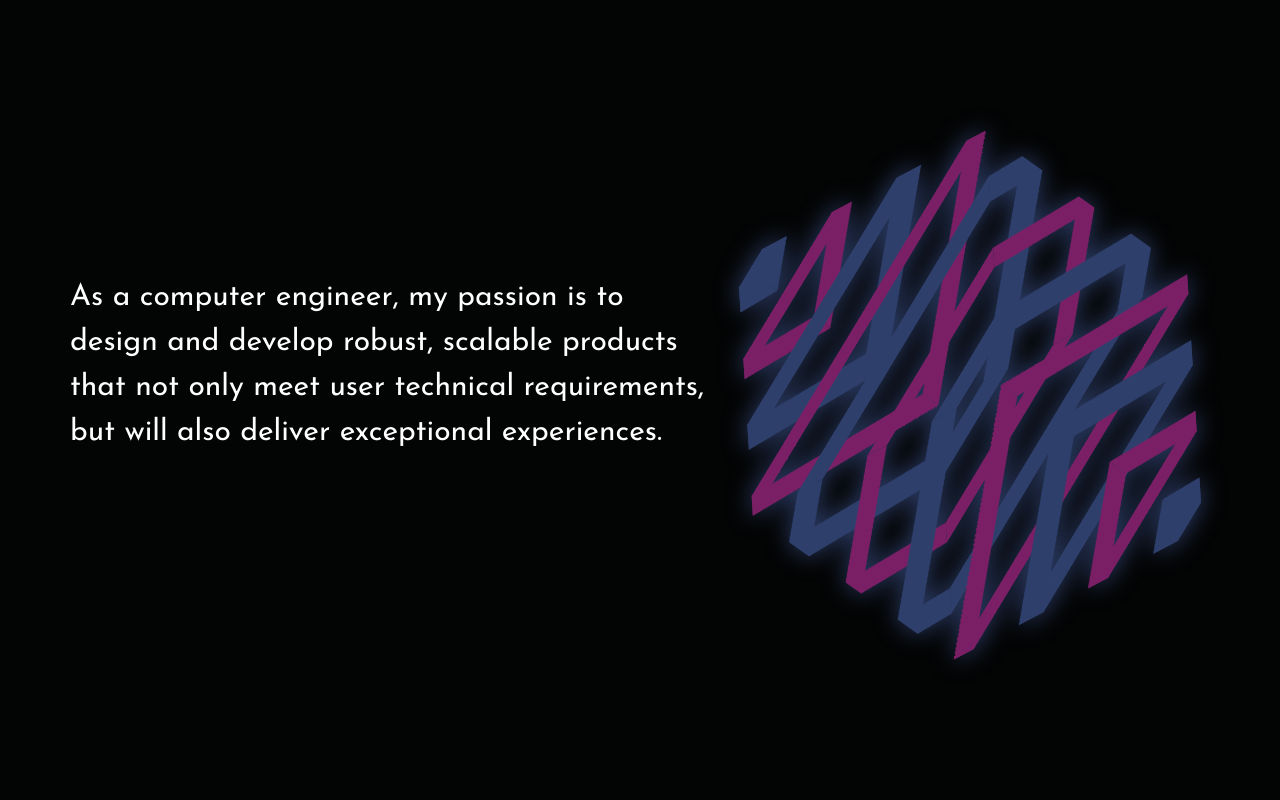
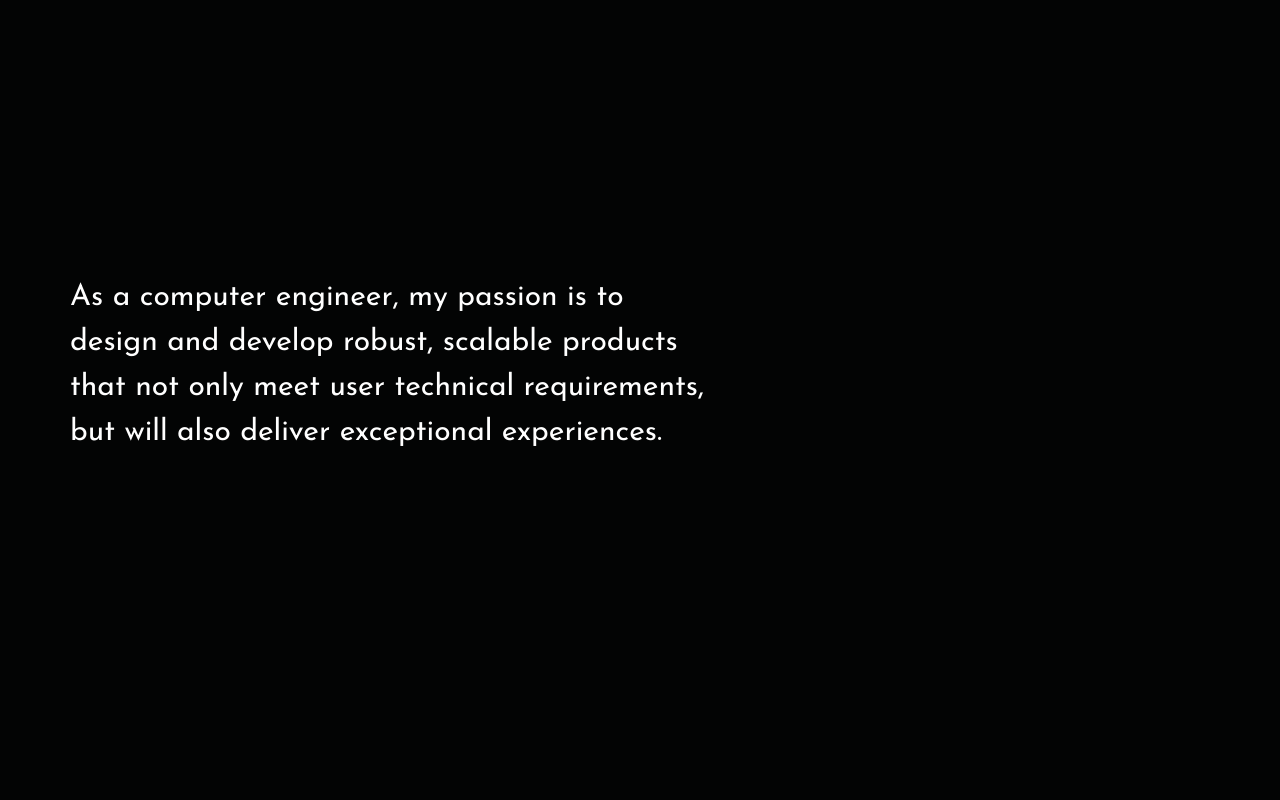
Before and after one commit to ElBuenCarlos19/Portafolio-Web, a Next.js app: page / in a window 1280 px wide. Shown: the part 760-1560 px from the top of the page. Built offline with nearby package versions, Linux system fonts and the light colour scheme; a web font is replaced by a local one.

Commit message:
Subida final

```diff
--- a/app/components/cubo/movecube/page.tsx
+++ /dev/null
@@ -1,18 +0,0 @@
-import "./styles.css";
-
-function MoveCube() {
-    return (
-<div className="cont">
-  <div className="cube">
-    <div className="side"></div>
-    <div className="side"></div>
-    <div className="side"></div>
-    <div className="side"></div>
-    <div className="side"></div>
-    <div className="side"></div>
-  </div>
-</div>
-    );
-}
-
-export default MoveCube;
--- a/app/components/cubo/movecube/styles.css
+++ /dev/null
@@ -1,91 +0,0 @@
-@property --hue {
-    syntax: "<angle>";
-    initial-value: 0deg;
-    inherits: false;
-  }
-  div {
-    transform-style: preserve-3d;
-    box-sizing: border-box;
-  }
-
-  .cont {
-    --clr: hsl(var(--hue) 40% 30%);
-    --hue2: calc(var(--hue) + 90deg);
-    --clr2: hsl(var(--hue2) 60% 30%);
-    color: var(--clr);
-    filter: drop-shadow(0 0 1.5vmin currentcolor);
-    animation: clr-chg infinite 10s linear;
-    display: visible;
-  }
-
-  .cube {
-    width: 40vmin;
-    aspect-ratio: 1;
-    position: absolute;
-    rotate: 1 1 1 45deg;
-    animation: rot infinite 20s linear;
-    top: 420px;
-    right: 150px;
-  }
-  .cube:hover {
-    animation-play-state: paused;
-  }
-  .cube:hover .side {
-    --clr2: color-mix(in lab, var(--clr), #fff);
-    box-shadow: 0 0 2vmin currentcolor;
-  }
-
-  .side {
-    --ang: 45deg;
-    position: absolute;
-    inset: 0;
-    font-size: 3rem;
-    background-image: repeating-linear-gradient(var(--ang), #0000 0 9%, var(--clr) 0 14%, #0000 0 23%, var(--clr2) 0 27%, #0000 0);
-  }
-
-  .side:nth-of-type(1) {
-    translate: 0 0 20vmin;
-  }
-
-  .side:nth-of-type(2) {
-    rotate: y 90deg;
-    translate: 20vmin;
-    transform: rotatez(270deg);
-  }
-
-  .side:nth-of-type(3) {
-    rotate: y 90deg;
-    translate: -20vmin;
-    transform: rotatez(90deg);
-  }
-
-  .side:nth-of-type(4) {
-    rotate: x 90deg;
-    translate: 0 20vmin;
-    transform: rotatez(270deg);
-  }
-
-  .side:nth-of-type(5) {
-    rotate: x 90deg;
-    translate: 0 -20vmin;
-    --ang: 135deg;
-  }
-
-  .side:nth-of-type(6) {
-    translate: 0 0 -20vmin;
-    transform: rotatez(180deg);
-  }
-
-  @keyframes rot {
-    to {
-      transform: rotatex(1080deg) rotatey(360deg) rotatez(720deg);
-    }
-  }
-  @keyframes clr-chg {
-    from {
-      --hue: 0deg;
-    }
-    to {
-      --hue: 360deg;
-    }
-  }
--- a/app/page.tsx
+++ b/app/page.tsx
@@ -6,7 +6,6 @@ import Skills from "./components/skills/page";
 import Cubo from "./components/cubo/page";
 import Project from "./components/project/page";
 import Input from "./components/input/page";
-import MoveCube from "./components/cubo/movecube/page";
 import { josefin_sans, fira_sans_condensed } from "../_scripts/fonts";
 import Image from "next/image";
 
@@ -46,7 +45,6 @@ export default function Home() {
 
       </header>
       <section className="TextoDescripcion">
-        <MoveCube></MoveCube>
         <h3 className={`descripcion ${josefin_sans.className} z-10`}>As a computer engineer, my passion is to design and develop robust, scalable products that not only meet user technical requirements, but will also deliver exceptional experiences.</h3>
       </section>
 
```
